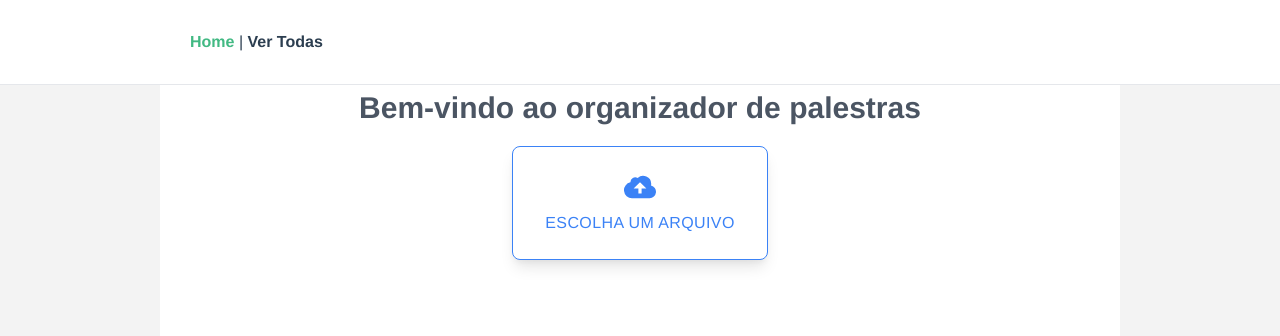
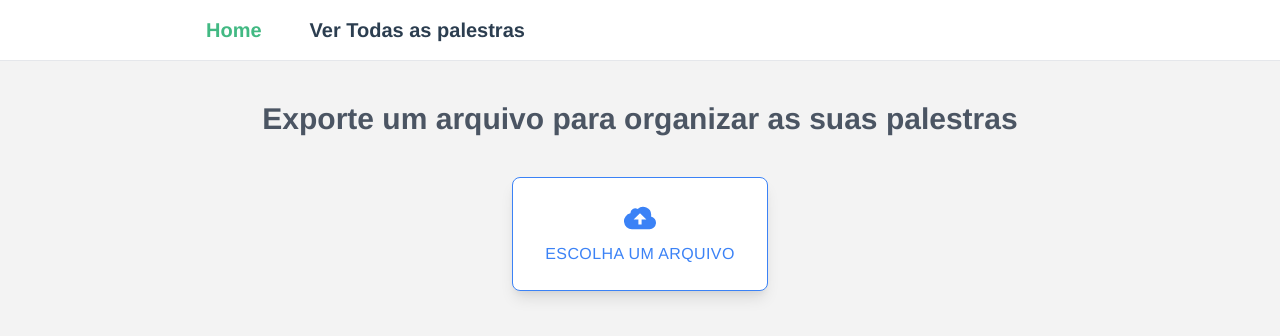
Before and after one commit to DaniloJNS/platform, a Vue app: page / in a window 1280 px wide. Shown: the top 336 px of the page. Built offline with nearby package versions, Linux system fonts and the light colour scheme.

Commit message:
Add Dockerfile, docker-compose and files download

```diff
--- /dev/null
+++ b/docker-compose.yml
@@ -0,0 +1,21 @@
+version: "3"
+
+services:
+  web:
+    build: .
+    container_name: platform
+    command: "yarn serve"
+    environment:
+      API_HOST_NAME: speeches
+      API_HOST_SERVICE: api
+    volumes:
+      - .:/opt/app
+    ports:
+      - 8080:8080
+    tty: true
+    stdin_open: true
+    networks:
+      - web_network
+networks:
+  web_network:
+    driver: bridge
--- a/package.json
+++ b/package.json
@@ -10,7 +10,9 @@
   "dependencies": {
     "@tailwindcss/postcss7-compat": "^2.2.17",
     "autoprefixer": "^9",
+    "axios": "^0.25.0",
     "core-js": "^3.6.5",
+    "dotenv": "^14.2.0",
     "postcss": "^7",
     "tailwindcss": "npm:@tailwindcss/postcss7-compat@^2.2.17",
     "vue": "^2.6.11",
--- a/src/App.vue
+++ b/src/App.vue
@@ -1,9 +1,7 @@
 <template>
   <div class="w-full text-gray-100" id="app">
     <Header />
-    <div class="h-screen w-3/4 mx-auto bg-white">
-      <router-view/>
-    </div>
+    <router-view/>
   </div>
 </template>
 
--- a/src/components/Conference.vue
+++ b/src/components/Conference.vue
@@ -1,7 +1,7 @@
 <template>
   <section v-if="conference != null">
       <dl>
-        <section v-for="track in conference.tracks" :key="track.id">
+        <section class="rounded-lg shadow-lg p-4 my-6 bg-white" v-for="track in conference.tracks" :key="track.id">
           <dt class="text-xl font-bold">
             {{ track.title }}
           </dt>
@@ -21,15 +21,29 @@
             </section>
           </section>
         </section>
+        <a class="bg-blue-500 p-4 rounded-lg" href="#" @click.prevent="download(conference.id)">Dowload</a>
       </dl>
   </section>
 </template>
 
 <script>
+  import api from '@/services/api/index'
+
   export default{
     name: "Conference",
     props: {
-      conference: String,
+      conference: Object,
+    },
+    methods: {
+      download(id) {
+        api.speeches.download(id).then(data => {
+          const link = document.createElement('a')
+          link.href = URL.createObjectURL(data)
+          link.download = 'conference'
+          link.click()
+          URL.revokeObjectURL(link.href)
+        })
+      }
     },
     filters: {
       formatTime(value) {
@@ -45,6 +59,3 @@
     }
   }
 </script>
-
-<style scoped>
-</style>
--- a/src/components/Header.vue
+++ b/src/components/Header.vue
@@ -1,15 +1,18 @@
 <template>
   <header class="border-b boder-color-black bg-white">
-    <nav class="w-3/4 mx-auto">
-      <router-link to="/">Home</router-link> |
-      <router-link to="/Conferences">Ver Todas</router-link>
+    <nav class="w-3/4 mx-auto text-xl font-bold">
+      <ul class="none flex space-x-4 justify">
+        <li class="none hover:bg-green-50 p-4"><router-link to="/">Home</router-link></li>
+        <li class="none hover:bg-green-50 p-4"><router-link
+            to="/Conferences">Ver Todas as palestras</router-link></li>
+      </ul>
     </nav>
   </header>
 </template>
 
 <style scoped>
 nav {
-  padding: 30px;
+  padding: 0px 30px;
 }
 
 nav a {
@@ -20,5 +23,4 @@ nav a {
 nav a.router-link-exact-active {
   color: #42b983;
 }
-
 </style>
--- a/src/services/api/index.js
+++ b/src/services/api/index.js
@@ -1,8 +1,9 @@
 import axios from "axios";
 import speeches from "./speeches";
+require("dotenv").config();
 
 const base = axios.create({
-  baseURL: "http://localhost:3000/api/v1",
+  baseURL: `http://localhost:3000/api/v1`,
 });
 
 export default {
--- a/src/services/api/speeches.js
+++ b/src/services/api/speeches.js
@@ -15,6 +15,14 @@ const upload = (params) => {
     .catch((error) => Promise.reject(error));
 };
 
+const download = (params) => {
+  return api.base
+    .get(`/speeches/${params}`, { responseType: 'blob' })
+    .then((response) => Promise.resolve(response.data))
+    .catch((error) => Promise.reject(error));
+};
+
 export default {
   upload,
+  download,
 };
--- a/src/views/Home.vue
+++ b/src/views/Home.vue
@@ -1,7 +1,8 @@
 <template>
-  <section id="home">
-    <h1 class="text-center text-3xl font-bold text-gray-600" >Bem-vindo ao organizador de palestras</h1>
-    <label class="mx-auto w-64 flex flex-col items-center px-4 py-6 bg-white text-blue-500 rounded-lg shadow-lg
+  <section class="space-y-6">
+    <h1 class="text-center text-3xl font-bold text-gray-600 my-10" >Exporte um arquivo
+      para organizar as suas palestras</h1>
+    <label class="mx-auto my-auto w-64 flex flex-col items-center px-4 py-6 bg-white text-blue-500 rounded-lg shadow-lg
       tracking-wide border border-blue-500 cursor-pointer hover:bg-blue-500
       hover:text-white mb-5 ">
         <svg class="w-8 h-8" fill="currentColor" xmlns="http://www.w3.org/2000/svg" viewBox="0 0 20 20">
@@ -11,7 +12,9 @@
         <span class="uppercase mt-2 text-base leading-normal" >{{ status }}</span>
         <input type='file' class="hidden" id="file" ref="file" accept=".txt" v-on:change="handleFileUpload()" @click="clearFileUpload()"/>
     </label>
-    <Conference v-bind:conference="conference" />
+    <aside class="w-1/2 mx-auto">
+      <Conference v-bind:conference="conference" />
+    </aside>
   </section>
 </template>
 
@@ -51,16 +54,3 @@
     }
   }
 </script>
-
-<style escoped>
-  #home {
-    background-color: white;
-    padding: 5px;
-    border-radius: 10px;
-    width: 75%;
-    margin: auto;
-  }
-  #home h1 {
-    margin-bottom: 20px;
-  }
-</style>
```
Also changed, not shown: 2 other files (tests, documents, lock files or other folders).
